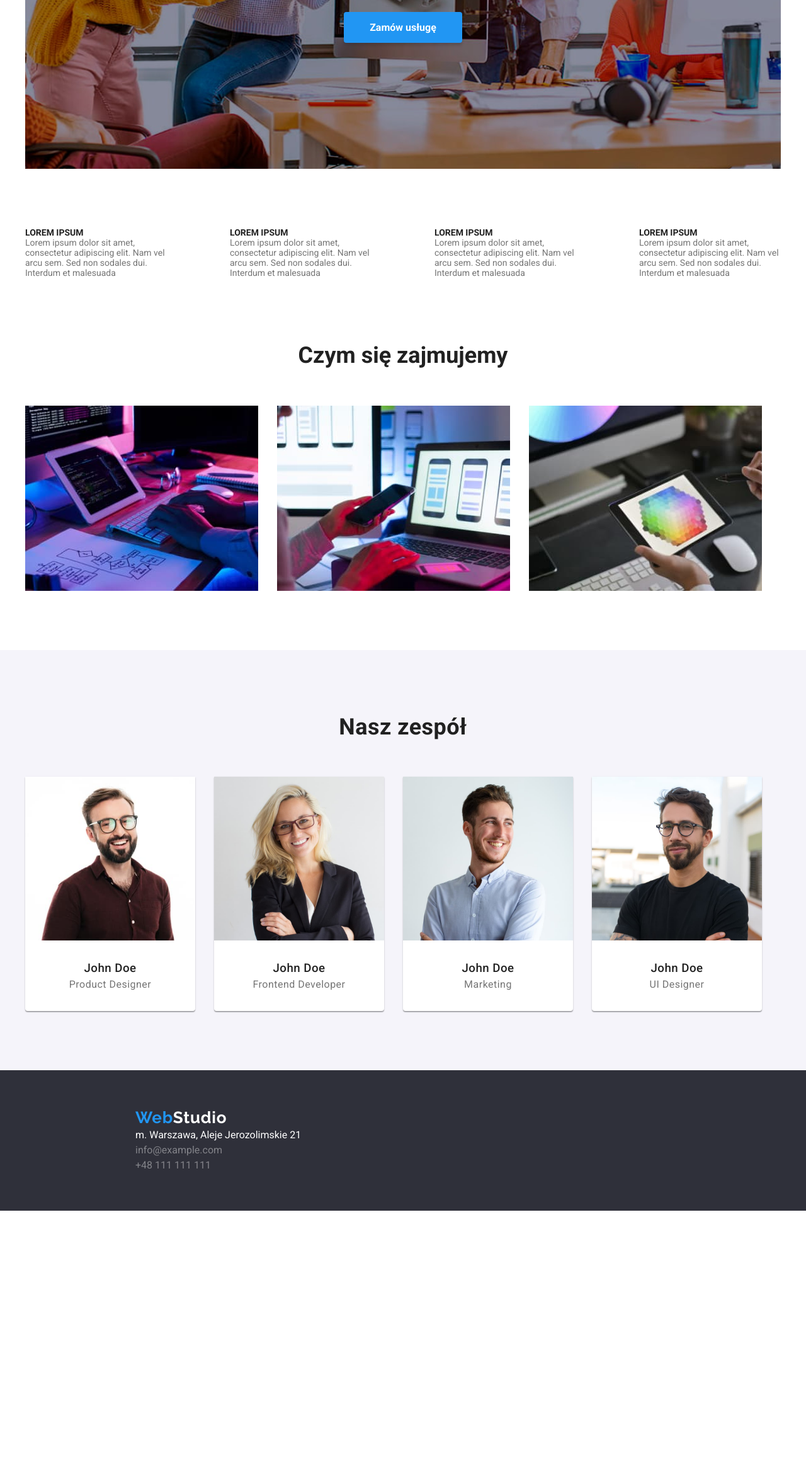
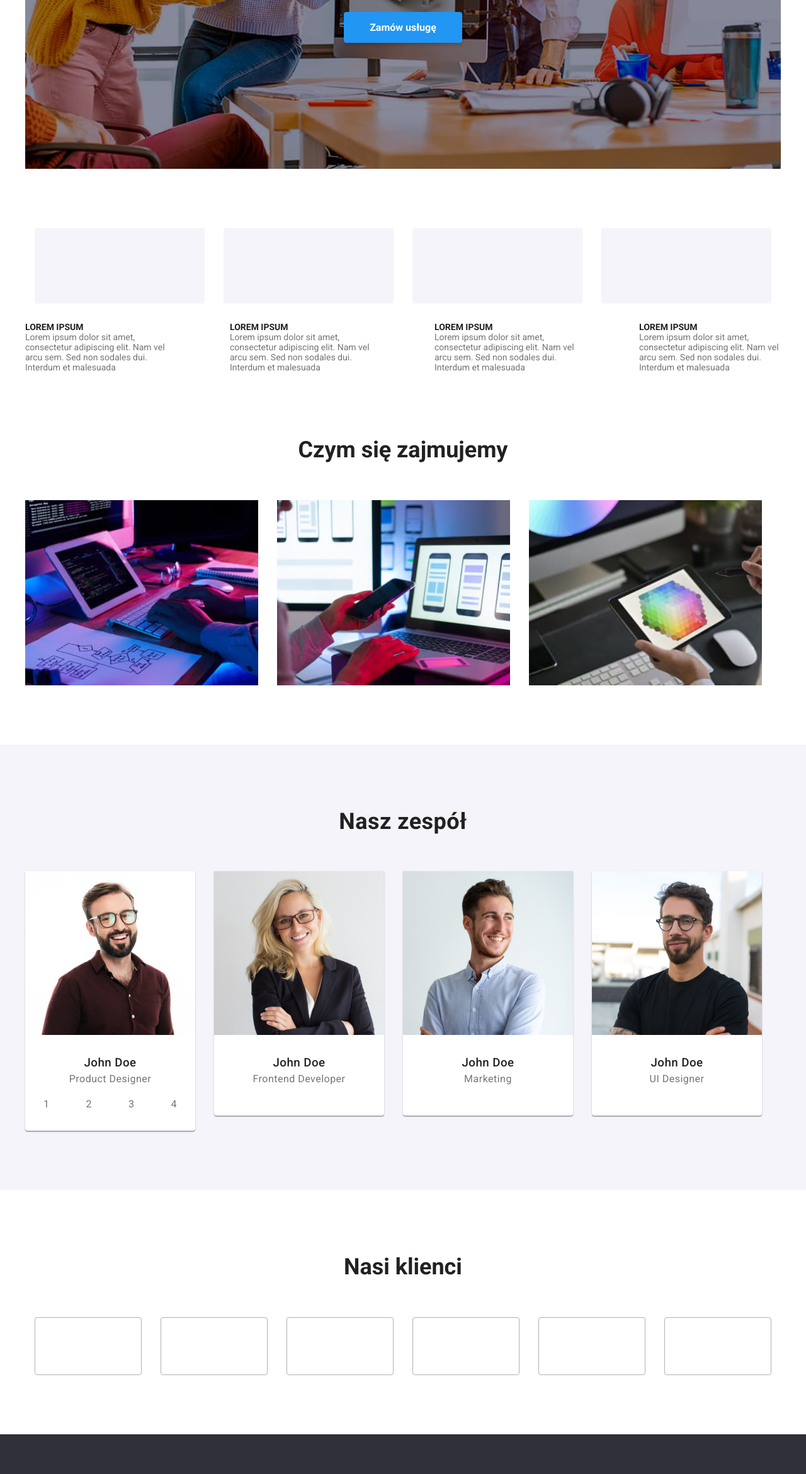
Before and after one commit to Zuza29/goit-markup-hw-04, a plain HTML site: page index.html in a window 1280 px wide. Shown: the part 455-2795 px from the top of the page at 63% size. Before the commit the page ends 2377 px from the top, so only its background shows below. Drawn offline with nearby package versions, Linux system fonts and the light colour scheme.

Commit message:
Preparing to add icons

```diff
--- a/css/styles.css
+++ b/css/styles.css
@@ -19,6 +19,9 @@ ol {
 h2 {
   text-align: center;
   padding-bottom: 50px;
+  font-weight: 700;
+  font-size: 36px;
+  line-height: 1.6;
 }
 
 img {
@@ -184,6 +187,24 @@ padding-top: 0;
 .main-page-mid-1-list li:not(:last-of-type) {
   margin-right: 100px;
 }
+.rectangle {
+width: 270px;
+height: 120px;
+border-radius: 4px;;
+  background-color: var(--grey);
+  margin: 0;
+}
+
+.icon-list {
+  display: flex;
+  padding: 0;
+  justify-content: center;
+  margin-bottom: 30px;
+}
+
+.icon-list li:not(:last-child) {
+  margin-right: 30px;
+}
 
 .main-page-mid-1-list {
   display: flex;
@@ -244,22 +265,51 @@ padding-top: 0;
   font-weight: 500;
 }
 
-.main-page-mid-1 h2,
-.main-page-mid-2 h2 {
-  font-weight: 700;
-  font-size: 36px;
-  line-height: 1.6;
+.team-social {
+  display: flex;
+  justify-content: space-around;
+  margin-top: 16px;
+}
+
+.team-social li {
+    padding: 0;
+  margin: 0;
+}
+
+.client-list {
+  display: flex;
+  padding: 0;
+  justify-content: center;
+}
+
+.rectangle-2 {
+width: 170px;
+height: 92px;
+border: 1px solid #AFB1B8;
+border-radius: 4px;
+}
+
+.client-list li:not(:last-child) {
+  margin-right: 30px;
 }
 
 /* Footer */
 
-.footer {
-  padding-left: 215px;
+.footer > .container {
+  display: flex;
+  margin: 0;
+  align-items: start;
 }
 
-.footer,
+.footer {
+  background-color: var(--black);
+  color: #fff;
+  font-size: 16px;
+  line-height: 1.5;
+    padding-left: 215px;
+}
+
 .footer address {
-  background-color: var(--black);
   color: #fff;
   font-size: 16px;
   font-style: normal;
@@ -274,7 +324,31 @@ padding-top: 0;
 .container-footer {
   padding-top: 60px;
   padding-bottom: 60px;
+
 }
+
+.container-footer-social {
+    margin-left: 70px;
+    display: flex;
+    padding-top: 72px;
+    width: 206px;
+}
+
+.container-footer-social h3 {
+font-weight: 700;
+font-size: 14px;
+line-height: 16px;
+letter-spacing: 0.03em;
+text-transform: uppercase;
+color: #fff;
+}
+
+.footer-social {
+  display: flex;
+  flex-wrap: wrap;
+
+}
+
 
 /* Buttons */
 
--- a/index.html
+++ b/index.html
@@ -47,6 +47,12 @@
       </section>
       <section class="section main-page-mid-1-list">
         <div class="container">
+          <ul class="icon-list">
+            <li class="rectangle"></li>
+            <li class="rectangle"></li>
+            <li class="rectangle"></li>
+            <li class="rectangle"></li>
+            </ul>
           <ul class="main-page-mid-1-list">
           <li><span class="heading">Lorem ipsum</span>
             Lorem ipsum dolor sit amet, consectetur adipiscing elit. Nam vel
@@ -115,6 +121,12 @@
           <figcaption>
             <h3>John Doe</h3>
             <p>Product Designer</p>
+            <ul class="team-social">
+              <li class="insta-grey">1</li>
+              <li class="twitter-grey">2</li>
+              <li class="fb-grey">3</li>
+              <li class="linkedin-grey">4</li>
+            </ul>
           </figcaption>
         </figure>
       </li>
@@ -129,6 +141,12 @@
           <figcaption>
             <h3>John Doe</h3>
             <p>Frontend Developer</p>
+                        <ul class="team-social">
+              <li class="insta-grey"></li>
+              <li class="twitter-grey"></li>
+              <li class="fb-grey"></li>
+              <li class="linkedin-grey"></li>
+            </ul>
           </figcaption>
         </figure></li>
       <li>
@@ -142,6 +160,12 @@
           <figcaption>
             <h3>John Doe</h3>
             <p>Marketing</p>
+                        <ul class="team-social">
+              <li class="insta-grey"></li>
+              <li class="twitter-grey"></li>
+              <li class="fb-grey"></li>
+              <li class="linkedin-grey"></li>
+            </ul>
           </figcaption>
         </figure>
         </li>
@@ -156,27 +180,55 @@
           <figcaption>
             <h3>John Doe</h3>
             <p>UI Designer</p>
+                        <ul class="team-social">
+              <li class="insta-grey"></li>
+              <li class="twitter-grey"></li>
+              <li class="fb-grey"></li>
+              <li class="linkedin-grey"></li>
+            </ul>
           </figcaption>
         </figure>
         </li>
         </ul>
       </div>
       </section>
+      <section class="section">
+        <div class="container">
+          <h2>Nasi klienci</h2>
+          <ul class="client-list">
+            <li class="rectangle-2"></li>
+            <li class="rectangle-2"></li>
+            <li class="rectangle-2"></li>
+            <li class="rectangle-2"></li>
+            <li class="rectangle-2"></li>
+            <li class="rectangle-2"></li>
+          </ul>
+        </div>
+      </section>
     </main>
     <footer class="footer">
       <div class="container">
-      <address>
+
       <div class="container-footer">
         <span class="logo logo-blue">Web</span
         ><span class="logo logo-white">Studio</span>
-<br>
+<br>     <address>
         <span class="address-street">m. Warszawa, Aleje Jerozolimskie 21</span
         ><br />
         <a href="mailto:info@devstudio.com" class="contact-bottom link"
           >info@example.com</a
         ><br />
         <a href="tel:+48111111111" class="contact-bottom link">+48 111 111 111</a>
-    </div>
+        </div>
+        <div class="container-footer-social">
+          <h3>Dołącz do nas</h3>
+              <ul class="footer-social">
+              <li class="insta-grey">1</li>
+              <li class="twitter-grey">2</li>
+              <li class="fb-grey">3</li>
+              <li class="linkedin-grey">4</li>
+            </ul>
+        </div>
   </address>
     </div>
     </footer>
```
Also changed, not shown: images/sprite.svg (deleted).
